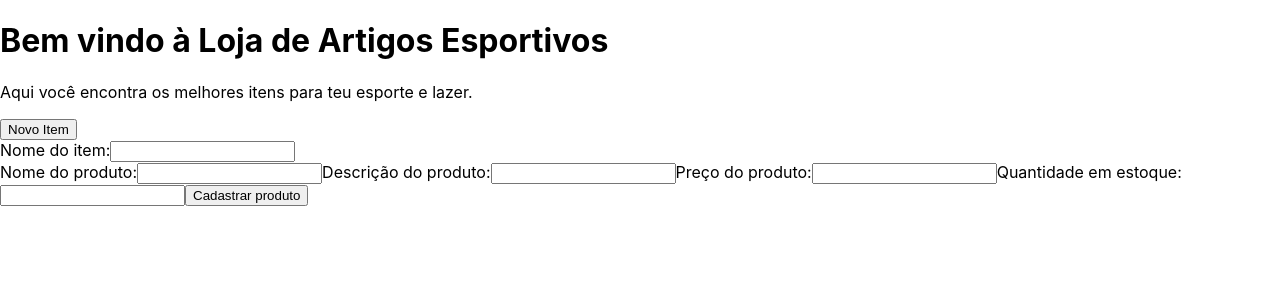
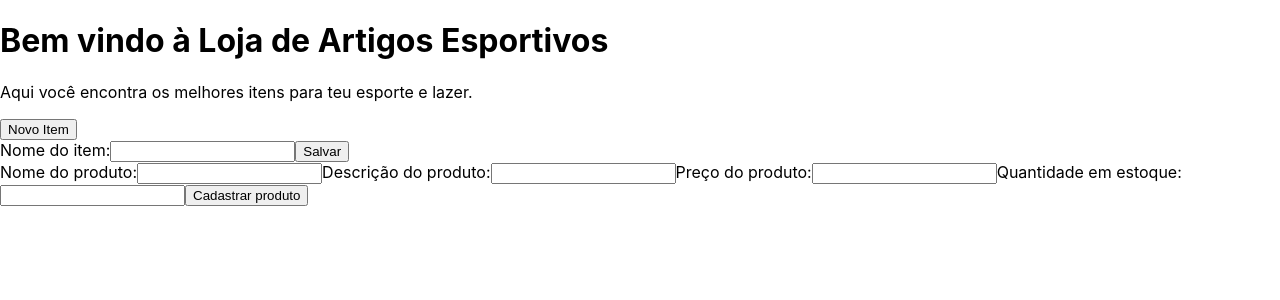
Before and after one commit to Andrehlb/lojaEsportiva-AWS, a React (Create React App) app in the folder client/: page / in a window 1280 px wide. Both pictures are taken after a click on the button "Novo Item". Shown: the top 300 px of the page. Built offline with nearby package versions, Linux system fonts and the light colour scheme.

Commit message:
feat(ModalForm.js): add Salvar ('submit') button.

```diff
--- a/client/src/ModalForm.js
+++ b/client/src/ModalForm.js
@@ -25,6 +25,7 @@ const ModalForm = () => {
                 <input type="text" name="name" value={item.name}
 onChange={handleChange} required />
             </label>
+            <button type='submit'>Salvar</button>
         </form>
     );
 };
```
